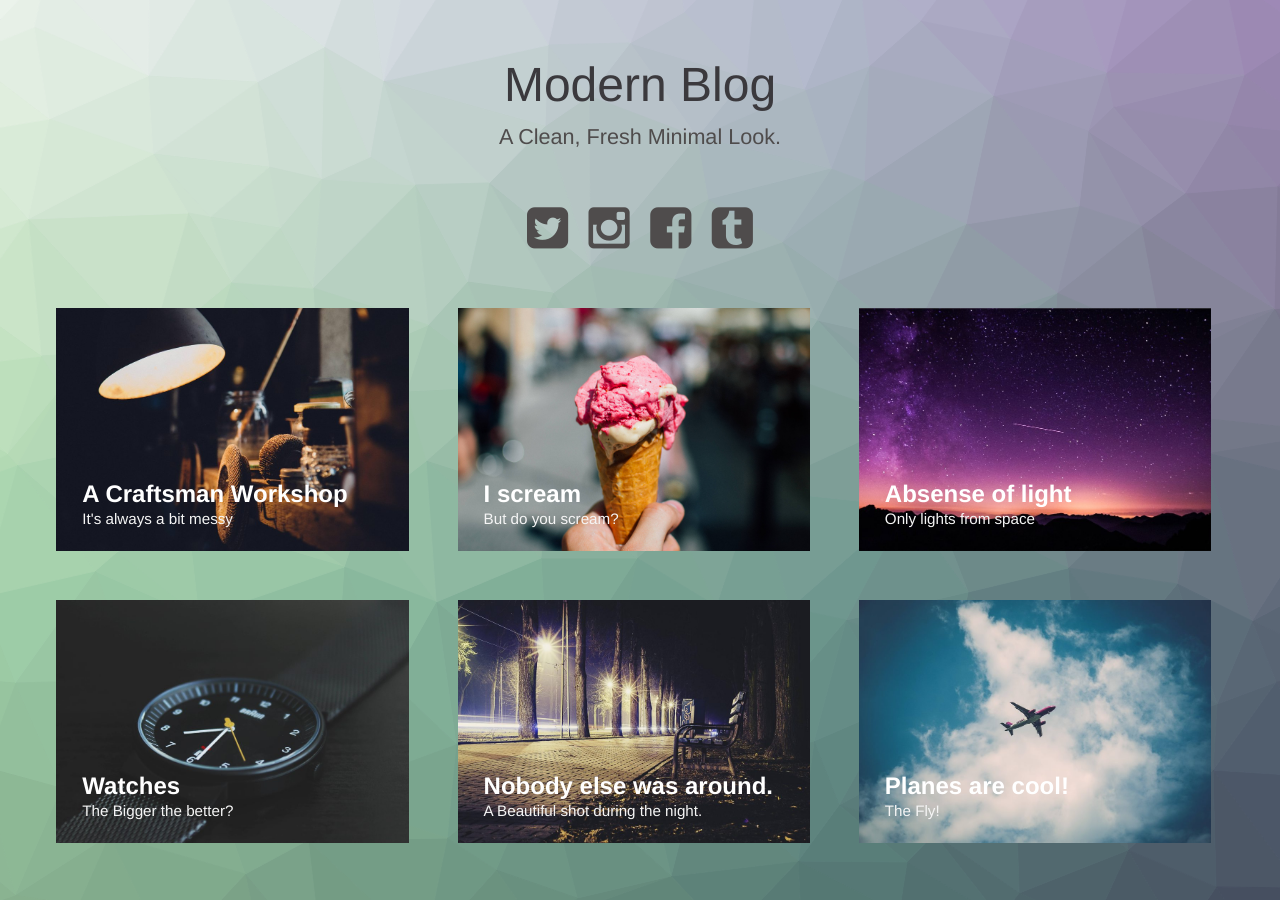
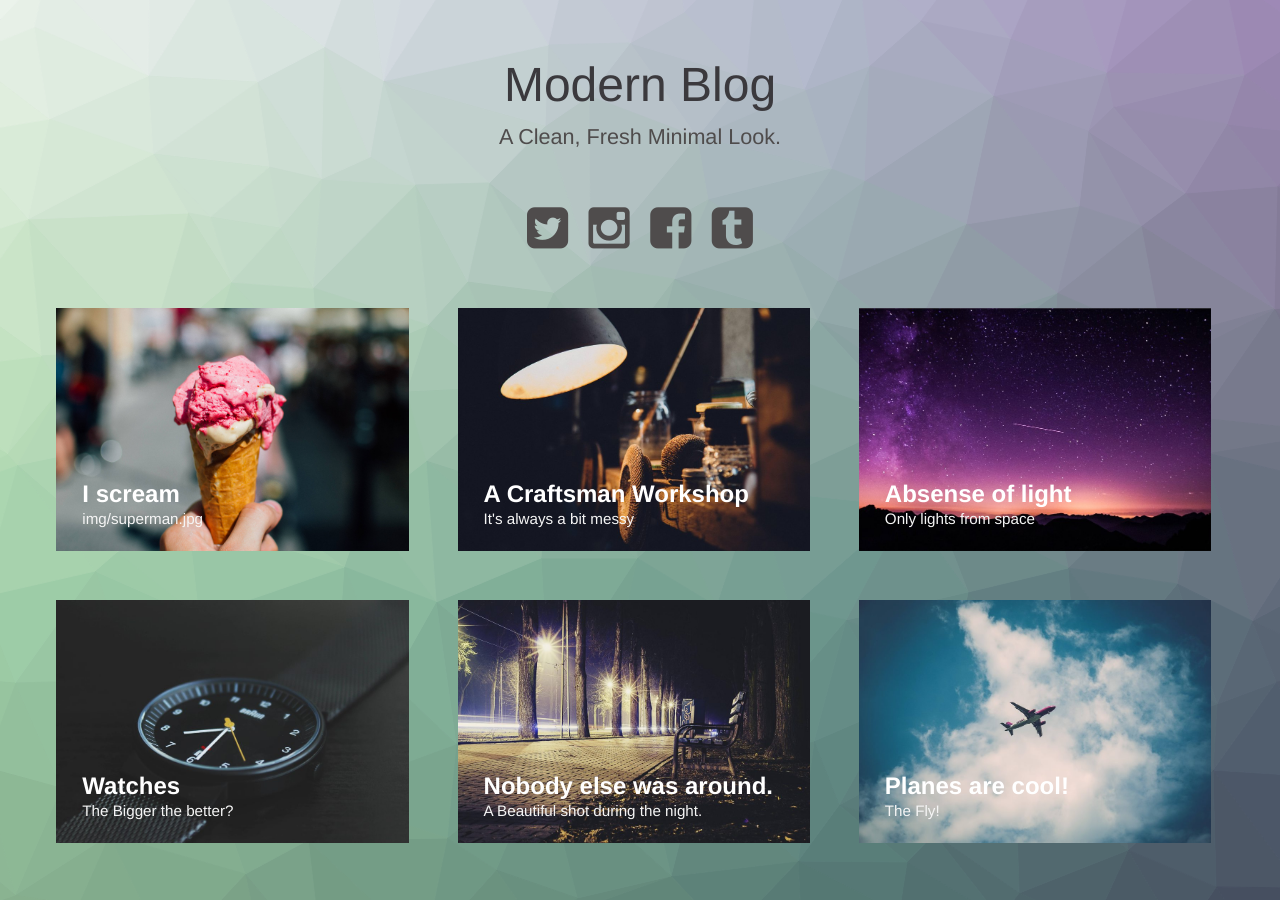
Before and after one commit to xiqing-github/xiqing.github.io, a Jekyll site: the page built from index.html, in a window 1280 px wide. Built offline with Jekyll 4.4.1, drawn with Linux system fonts in a browser that asks for light colours.

Commit message:
修改图片相关信息

```diff
--- a/_config.yml
+++ b/_config.yml
@@ -2,6 +2,6 @@
 title: Modern Blog
 description: Modern-Blog A Elegant template for Jekyll
 keywords: Modern, Blogging, Fun
-author: Wferr
+author: xiqing
 baseurl: "" # the subpath of your site, e.g. /blog/
 url: "" # the base hostname & protocol for your site
--- a/_posts/2015-04-24-i-scream.markdown
+++ b/_posts/2015-04-24-i-scream.markdown
@@ -1,13 +1,16 @@
 ---
 title:  "I scream"
-subtitle: "But do you scream?"
-author: "Wferr"
+subtitle: "img/superman.jpg"
+author: "xiqing"
 avatar: "img/authors/wferr.png"
 image: "img/e.jpg"
-date:   2015-04-24 12:12:12
+date:   2019-04-25 12:12:12
 ---
 
+什么都没有
+
 ### Dolor sit amet?
+
 Lorem ipsum dolor sit amet, consectetur adipiscing elit. Proin vestibulum non mi non pulvinar. Donec tempus risus vel ex fringilla tempor. Vivamus pharetra non mauris quis fermentum. Vestibulum sed maximus elit, sit amet suscipit orci. Morbi at enim at libero dignissim egestas vel ac nisi. Etiam at lectus a arcu sodales consequat. Aliquam consequat ligula sed purus tincidunt, a ultrices nibh dapibus. Phasellus convallis ipsum nec semper ultricies. In facilisis lacus velit, sit amet lacinia velit blandit id. Nullam ut magna erat. Aliquam sit amet dapibus odio, aliquet tempus tortor. Donec in nisi massa.
 
 ### Aliquam suscipit.
```
